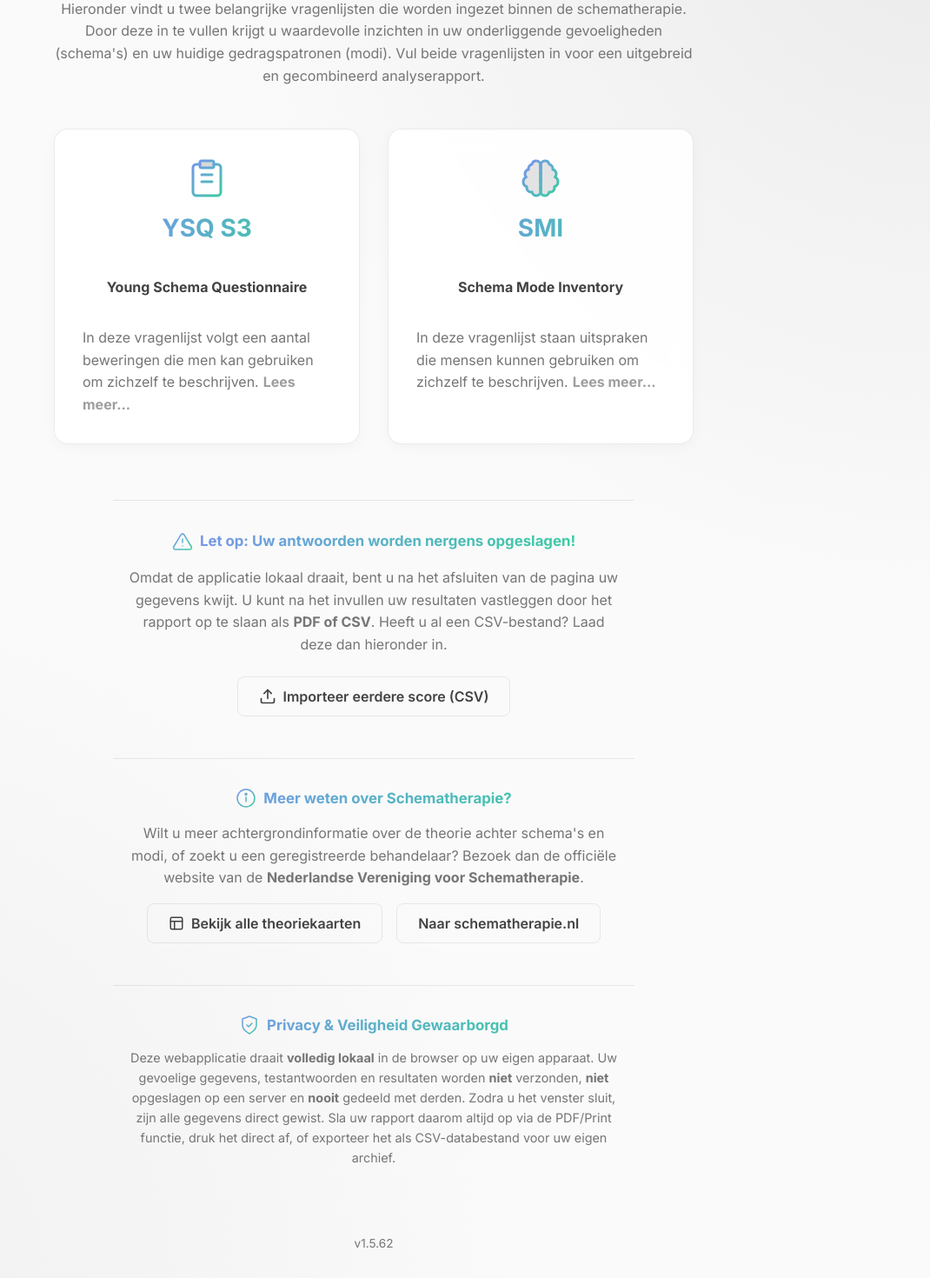
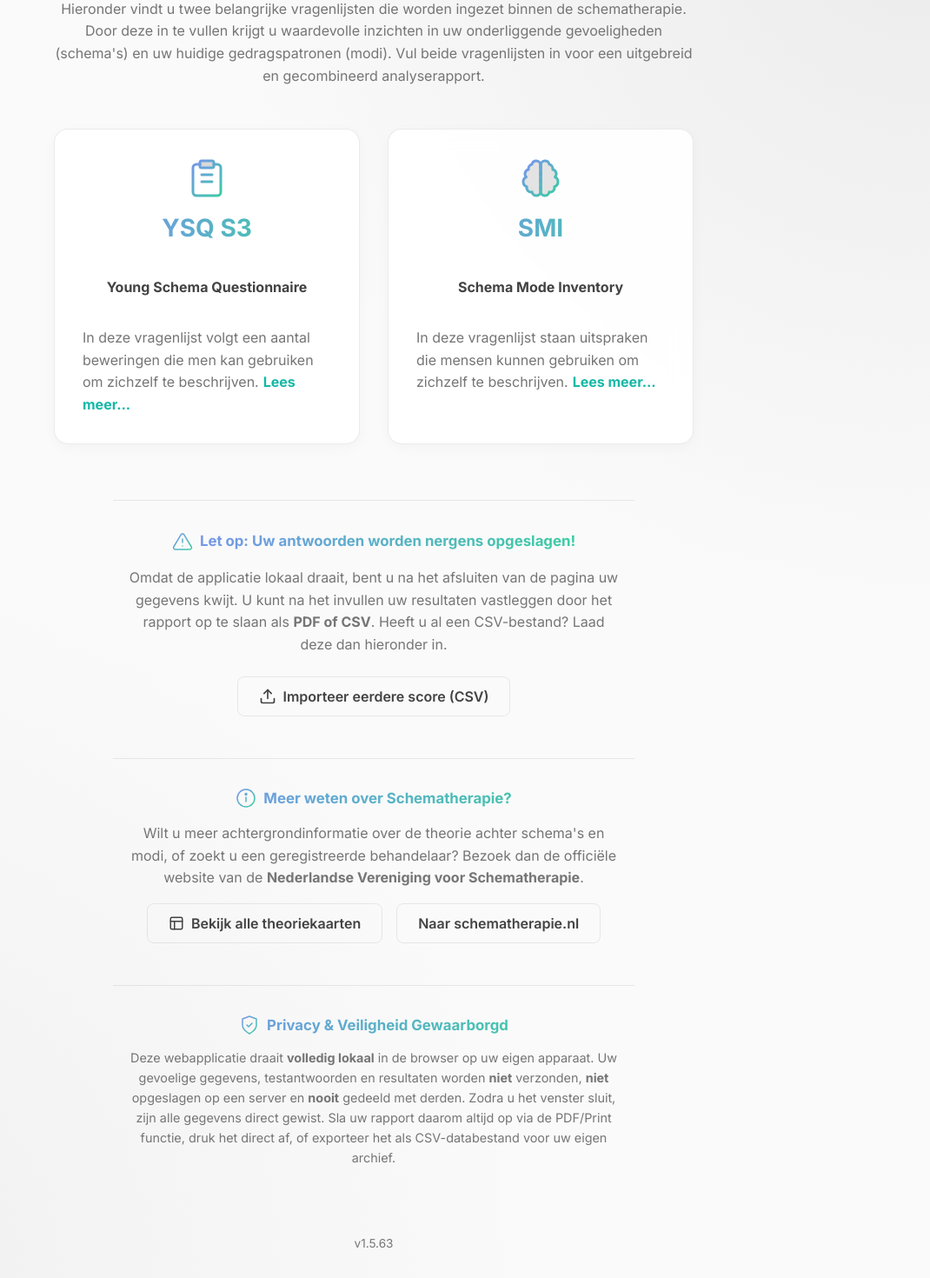
Before and after one commit to radder1972/STA, a React (Vite) app: page / in a window 1280 px wide. Shown: the part 126-1596 px from the top of the page at 87% size, without its empty margins (210-1280 px from the left). Built offline with nearby package versions, Linux system fonts and the light colour scheme.

Commit message:
Change toggle text color to teal on start page, bump version to 1.5.63

```diff
--- a/package.json
+++ b/package.json
@@ -1,7 +1,7 @@
 {
   "name": "schema-therapy-app",
   "private": true,
-  "version": "1.5.62",
+  "version": "1.5.63",
   "type": "module",
   "scripts": {
     "dev": "vite",
--- a/src/App.jsx
+++ b/src/App.jsx
@@ -119,7 +119,7 @@ function App() {
 
       {currentView !== 'questionnaire' && currentView !== 'basisbehoeften' && currentView !== 'modicategorieen' && currentView !== 'kaartenoverzicht' && (
         <div style={{ textAlign: 'center', marginTop: '3rem', color: 'var(--text-muted)', fontSize: '0.85rem' }}>
-          v1.5.62
+          v1.5.63
         </div>
       )}
     </div>
--- a/src/components/Home.jsx
+++ b/src/components/Home.jsx
@@ -91,7 +91,7 @@ export default function Home({ onStart, completedTests, onViewResults, onImport,
                   style={{ display: 'block', marginBottom: ysqExpanded ? '0.8rem' : 'auto', cursor: 'pointer' }}
                 >
                   In deze vragenlijst volgt een aantal beweringen die men kan gebruiken om zichzelf te beschrijven.
-                  {!ysqExpanded && <span style={{ color: 'var(--primary)', fontWeight: 'bold', marginLeft: '5px' }}>Lees meer...</span>}
+                  {!ysqExpanded && <span style={{ color: '#14b8a6', fontWeight: 'bold', marginLeft: '5px' }}>Lees meer...</span>}
                 </span>
 
                 {ysqExpanded && (
@@ -101,7 +101,7 @@ export default function Home({ onStart, completedTests, onViewResults, onImport,
                     <span style={{ display: 'block', marginBottom: '1.5rem' }}>Kies vervolgens het antwoord uit de opties 1-6 dat op u van toepassing is.</span>
                     <span style={{ display: 'block', fontSize: '0.8rem', color: 'var(--text-muted)', marginTop: 'auto' }}>
                       © 2020 Rijkeboer, M.M., Videler, A.C. , Rossi, G., van Alphen, S.P.J., & Legra, M.J.H. Nederlandse vertaling van de Young Schema Questionnaire - Short Form Version 3 (YSQ-3S) van Young, J.E., & Brown, G. (2005). Dutch translation approved by the International Society of Schema Therapy (ISST) and G. Brown, one of the original authors.
-                      <span onClick={() => setYsqExpanded(false)} style={{ display: 'block', marginTop: '8px', color: 'var(--primary)', cursor: 'pointer', fontWeight: 'bold' }}>Toon minder</span>
+                      <span onClick={() => setYsqExpanded(false)} style={{ display: 'block', marginTop: '8px', color: '#14b8a6', cursor: 'pointer', fontWeight: 'bold' }}>Toon minder</span>
                     </span>
                   </div>
                 )}
@@ -122,7 +122,7 @@ export default function Home({ onStart, completedTests, onViewResults, onImport,
                   style={{ display: 'block', marginBottom: smiExpanded ? '0.8rem' : 'auto', cursor: 'pointer' }}
                 >
                   In deze vragenlijst staan uitspraken die mensen kunnen gebruiken om zichzelf te beschrijven.
-                  {!smiExpanded && <span style={{ color: 'var(--primary)', fontWeight: 'bold', marginLeft: '5px' }}>Lees meer...</span>}
+                  {!smiExpanded && <span style={{ color: '#14b8a6', fontWeight: 'bold', marginLeft: '5px' }}>Lees meer...</span>}
                 </span>
 
                 {smiExpanded && (
@@ -131,7 +131,7 @@ export default function Home({ onStart, completedTests, onViewResults, onImport,
                     <span style={{ display: 'block', marginBottom: '1.5rem' }}>Kies vervolgens het antwoord uit de opties 1-6 dat op u van toepassing is.</span>
                     <span style={{ display: 'block', fontSize: '0.8rem', color: 'var(--text-muted)', marginTop: 'auto' }}>
                       © 2007 Young, J., Arntz, A., Atkinson, T., Lobbestael, J., Weishaar, M., van Vreeswijk, M en Klokman, J.
-                      <span onClick={() => setSmiExpanded(false)} style={{ display: 'block', marginTop: '8px', color: 'var(--primary)', cursor: 'pointer', fontWeight: 'bold' }}>Toon minder</span>
+                      <span onClick={() => setSmiExpanded(false)} style={{ display: 'block', marginTop: '8px', color: '#14b8a6', cursor: 'pointer', fontWeight: 'bold' }}>Toon minder</span>
                     </span>
                   </div>
                 )}
```
Also changed, not shown: schema-therapie-app-usb-versie.html (+2 -2 lines).
